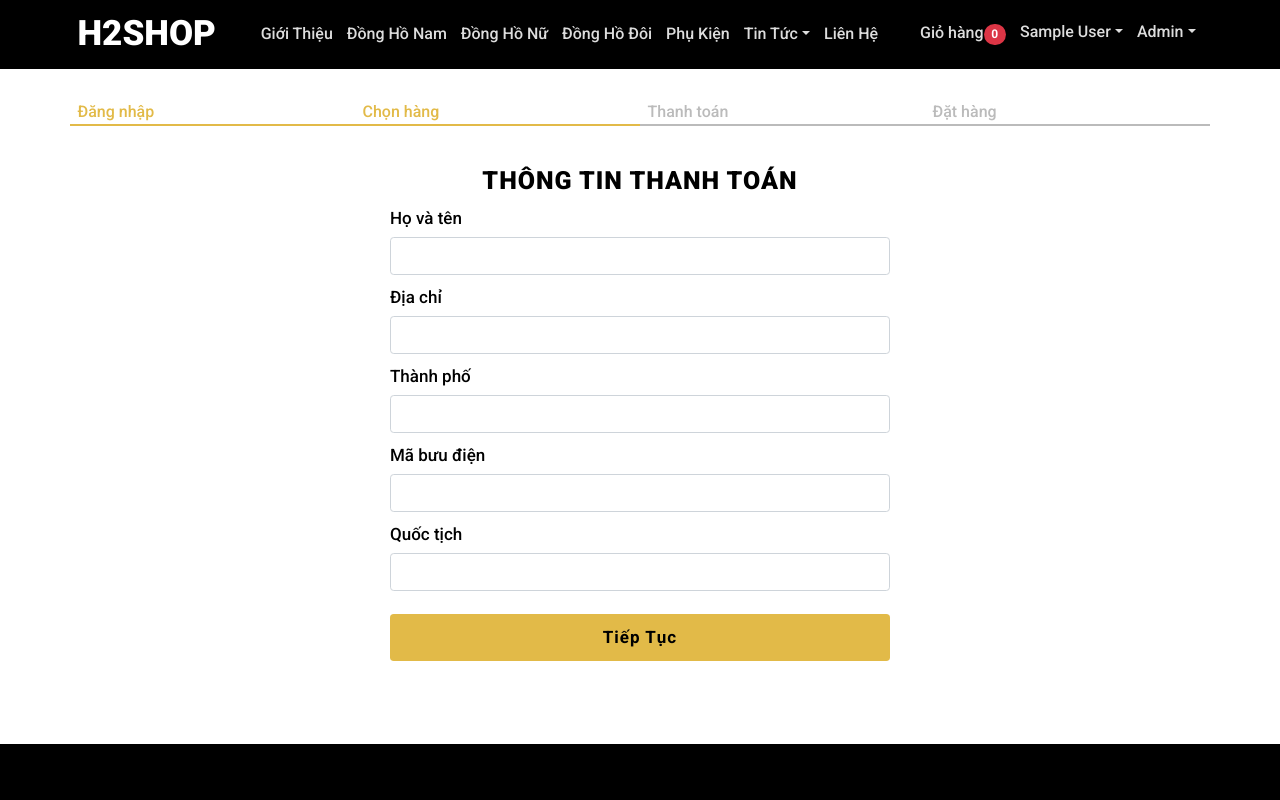
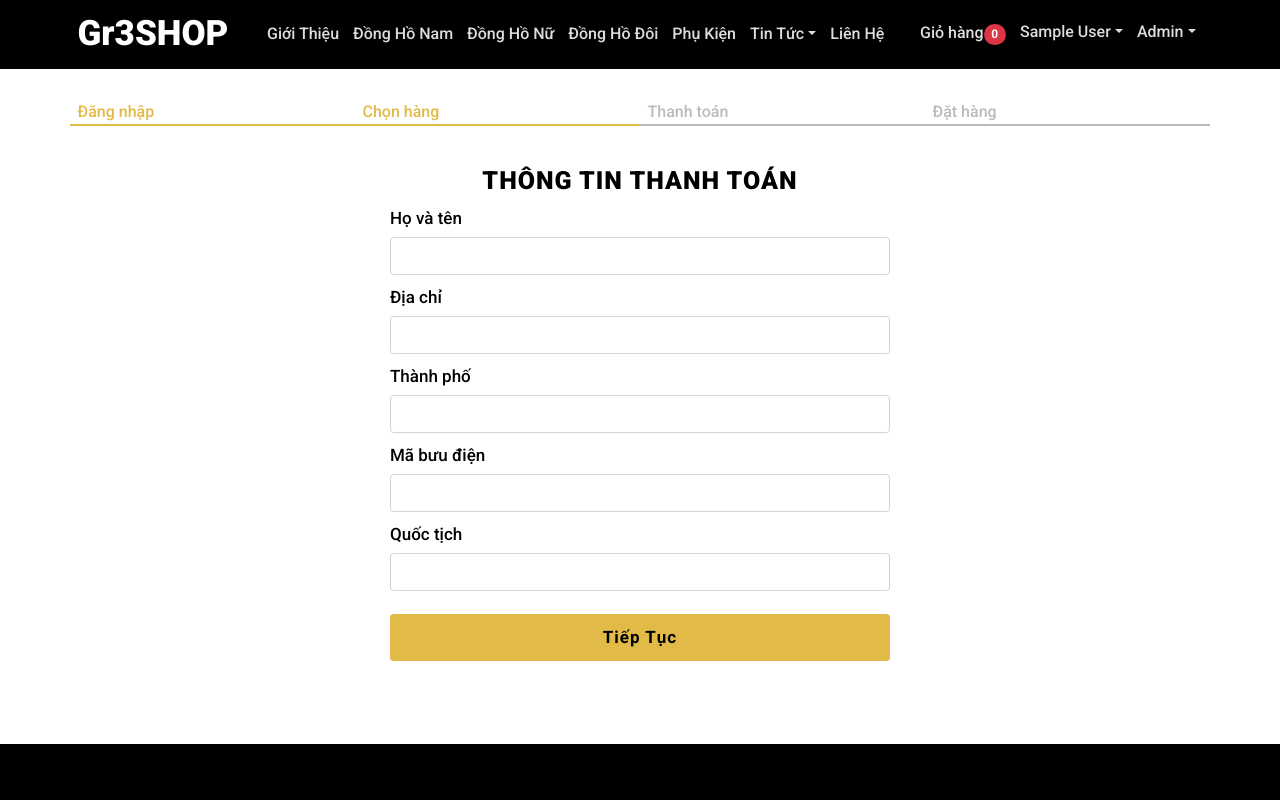
Before and after one commit to vanutcho123/mern-H2SHOP, a React (Create React App) app in the folder frontend/: page /shipping in a window 1280 px wide. Shown: the top 800 px of the page. Built offline with nearby package versions, Linux system fonts and the light colour scheme; sample sign-in values are in the browser's storage.

Commit message:
Update Header.js

```diff
--- a/frontend/src/components/Header/Header.js
+++ b/frontend/src/components/Header/Header.js
@@ -41,7 +41,7 @@ const Header = () => {
       >
         <Container>
           <LinkContainer to="/">
-            <Navbar.Brand>H2SHOP</Navbar.Brand>
+            <Navbar.Brand>Gr3SHOP</Navbar.Brand>
           </LinkContainer>
           <Navbar.Toggle aria-controls="responsive-navbar-nav" />
           <Navbar.Collapse id="responsive-navbar-nav">
```
